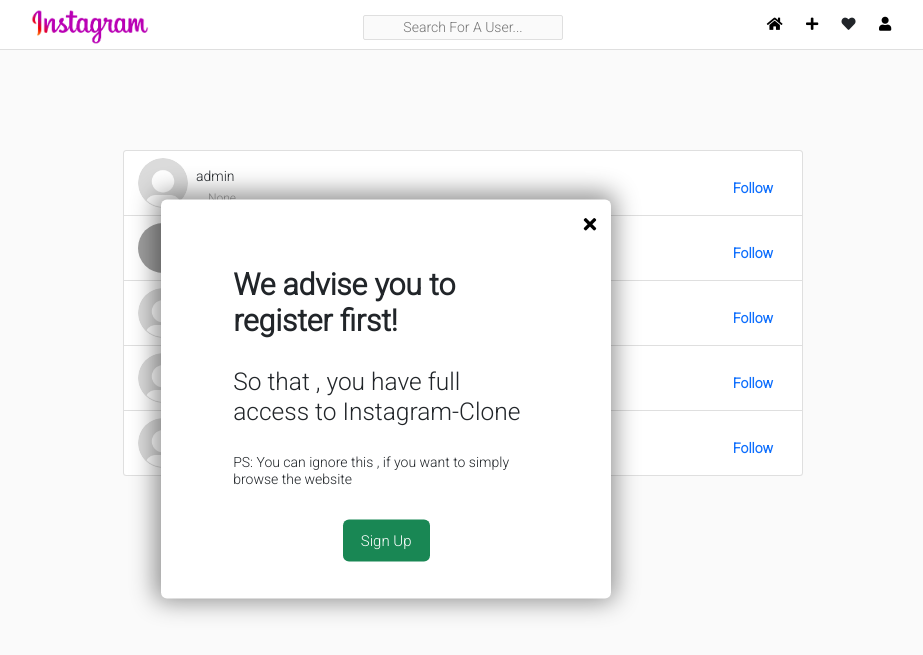
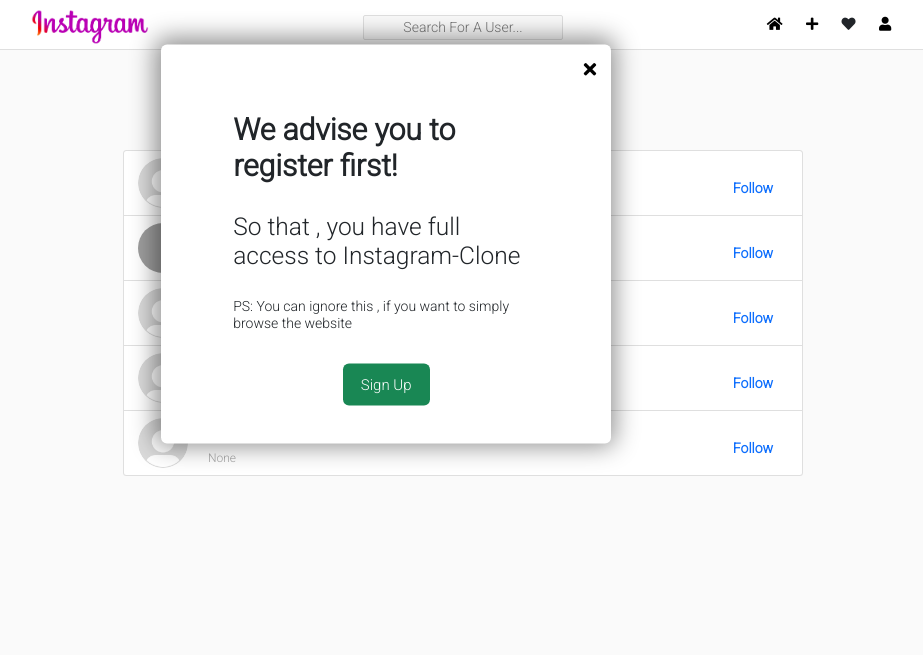
Before and after one commit to khodjiyev2o/Instagram-Clone, a Django app: page /search/ in a window 1280 px wide. Shown: the top 655 px of the page, without its empty margins (177-1100 px from the left). Run offline with Django 4.2, Linux system fonts and the light colour scheme; data comes from the database, SQL or seed files in the repository; some libraries are stand-ins or nearby versions; some web fonts are replaced; grey boxes are pictures that could not be loaded.

Commit message:
some changes

```diff
--- a/static/css/style.css
+++ b/static/css/style.css
@@ -39,7 +39,7 @@
 }
 
 .popup-window.active {
-  top: 82%;
+  top: 50%;
   left: 44%;
   transform: translate(-50%, -50%) scale(1);
   z-index: 9999;
```
